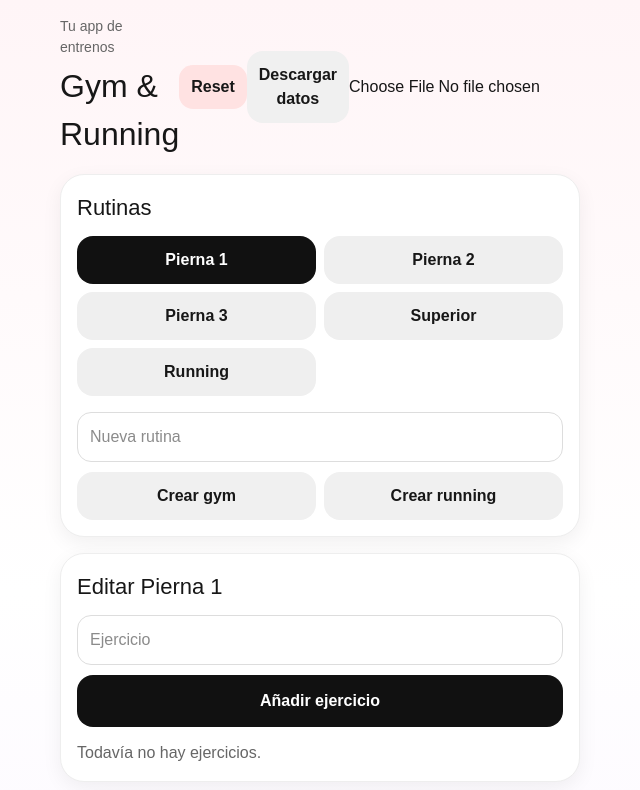
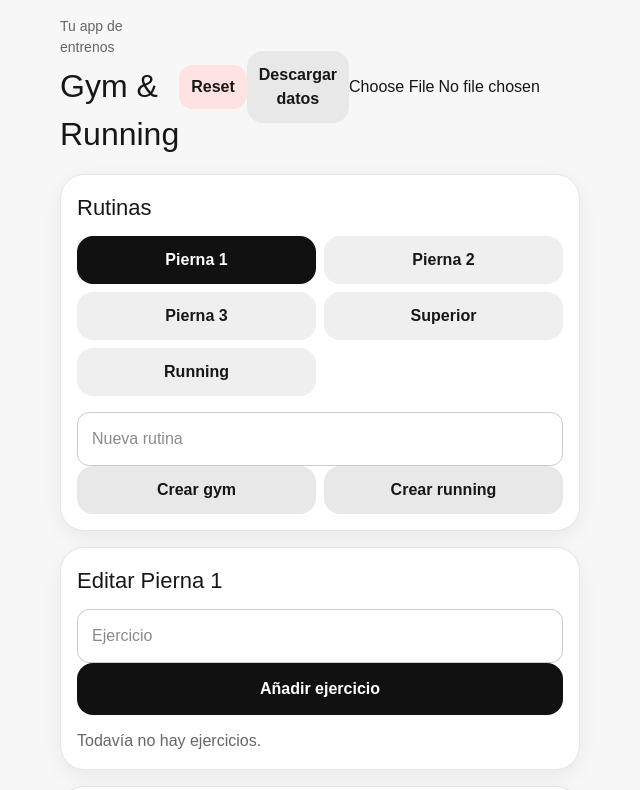
Before and after one commit to luciazarpe/mi-app-gym, a Next.js app: page / in a window 1280 px wide. Shown: the top 790 px of the page, without its empty margins (320-960 px from the left). Built offline with nearby package versions, Linux system fonts and the light colour scheme.

Commit message:
subo la app

```diff
--- a/src/app/page.js
+++ b/src/app/page.js
@@ -563,8 +563,7 @@ export default function Page() {
 const styles = {
   page: {
     minHeight: "100vh",
-    background:
-      "linear-gradient(180deg, rgb(255,245,247) 0%, rgb(255,255,255) 50%, rgb(250,244,255) 100%)",
+    background: "#f7f7f7",
     padding: 16,
     fontFamily: "Arial, sans-serif",
   },
@@ -590,11 +589,12 @@ const styles = {
     fontSize: 32,
   },
   card: {
-    background: "white",
+    background: "#ffffff",
     borderRadius: 24,
     padding: 16,
     boxShadow: "0 6px 20px rgba(0,0,0,0.06)",
-    border: "1px solid #eee",
+    border: "1px solid #e5e5e5",
+
   },
   sectionTitle: {
     marginTop: 0,
@@ -635,12 +635,13 @@ const styles = {
   input: {
     width: "100%",
     boxSizing: "border-box",
-    padding: 12,
-    borderRadius: 14,
-    border: "1px solid #ddd",
-    marginBottom: 10,
+    padding: 14,
+    borderRadius: 12,
+    border: "1px solid #ccc",
+    background: "#fff",
     fontSize: 16,
   },
+
   textarea: {
     width: "100%",
     boxSizing: "border-box",
@@ -672,7 +673,7 @@ const styles = {
     border: "none",
     borderRadius: 16,
     padding: 12,
-    background: "#f0f0f0",
+    background: "#e8e8e8",
     fontWeight: 700,
     cursor: "pointer",
   },
@@ -702,7 +703,7 @@ const styles = {
   },
   exerciseMeta: {
     fontSize: 13,
-    color: "#666",
+    color: "#000000",
     marginTop: 6,
     lineHeight: 1.45,
   },
@@ -715,11 +716,11 @@ const styles = {
     fontWeight: 700,
   },
   logCard: {
-    border: "1px solid #eee",
     borderRadius: 16,
     padding: 12,
     marginBottom: 12,
-    background: "#fafafa",
+    background: "#ffffff",
+    border: "1px solid #e5e5e5",
   },
   setCard: {
     border: "1px solid #ececec",
```
